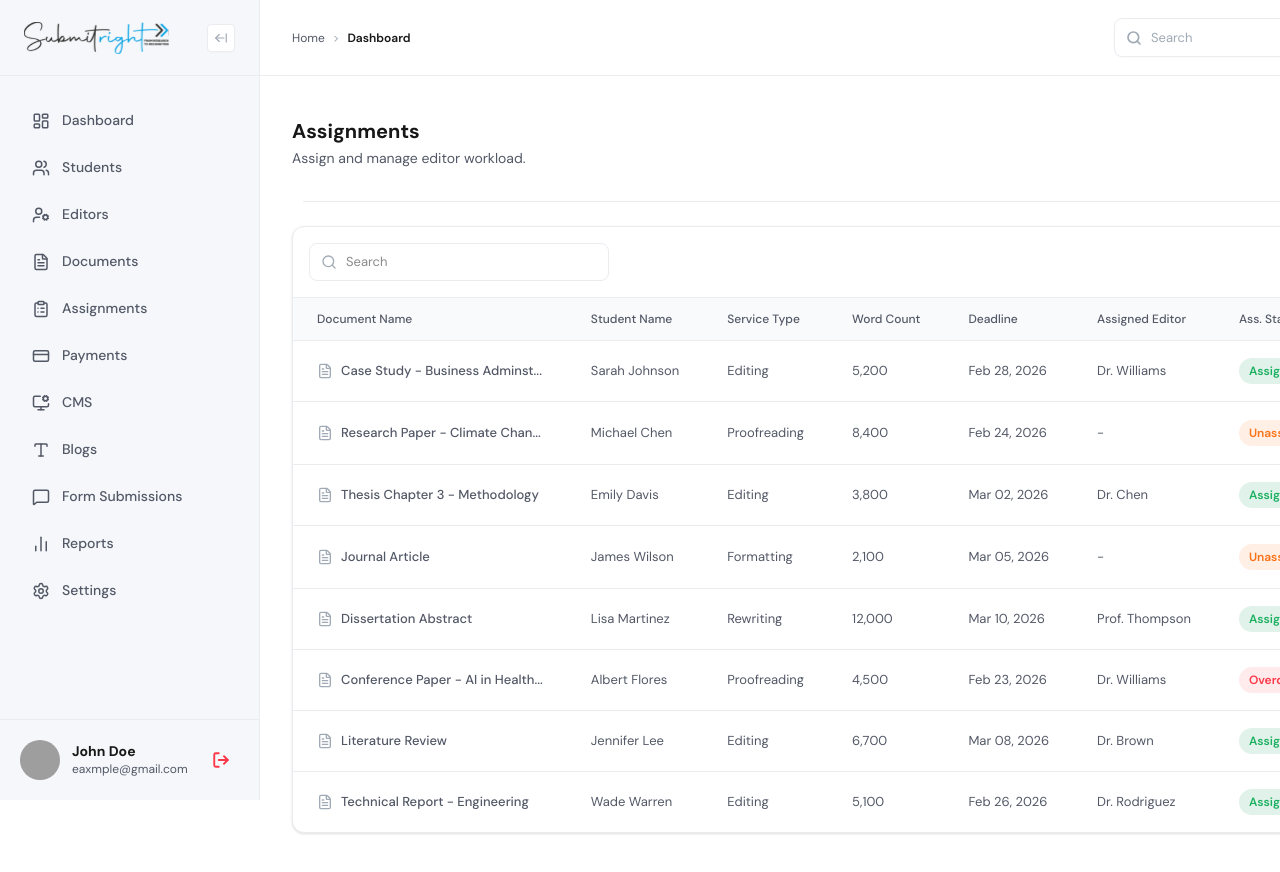
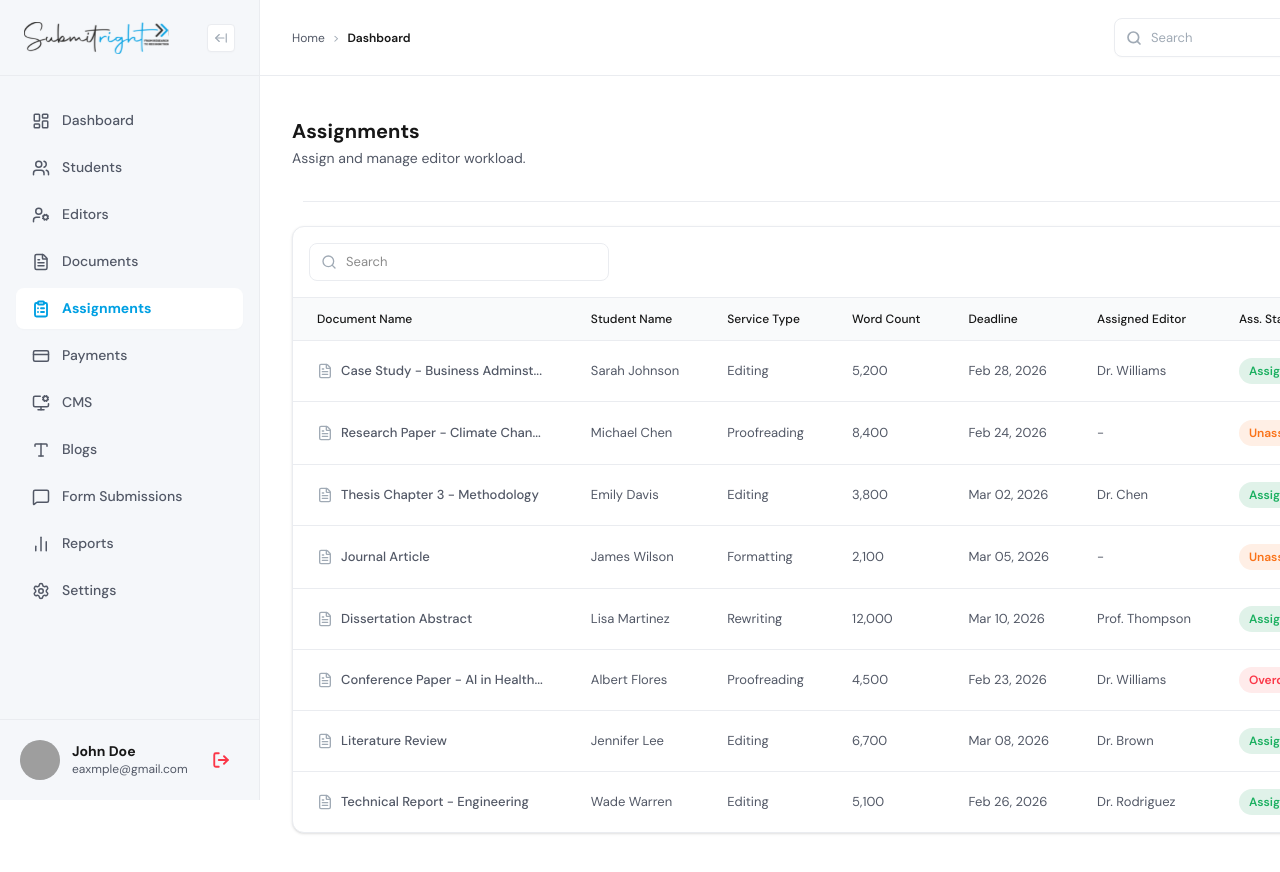
Before and after one commit to yaswanth65/submit-right, a Next.js app: page /admin/assignments in a window 1280 px wide. Shown: the top 872 px of the page. Built offline with nearby package versions, Linux system fonts and the light colour scheme; grey boxes are pictures that could not be loaded.

Commit message:
admin started 3

```diff
--- a/app/admin/assignments/page.tsx
+++ b/app/admin/assignments/page.tsx
@@ -63,14 +63,14 @@ export default function AssignmentsScreen() {
           <table className="w-full text-left border-collapse min-w-[1000px]">
             <thead>
               <tr className="bg-[#F9FAFB] border-b border-[#EAECF0]">
-                <th className="py-3 px-6 text-[12px] font-medium text-[#525866] whitespace-nowrap">Document Name</th>
-                <th className="py-3 px-6 text-[12px] font-medium text-[#525866] whitespace-nowrap">Student Name</th>
-                <th className="py-3 px-6 text-[12px] font-medium text-[#525866] whitespace-nowrap">Service Type</th>
-                <th className="py-3 px-6 text-[12px] font-medium text-[#525866] whitespace-nowrap">Word Count</th>
-                <th className="py-3 px-6 text-[12px] font-medium text-[#525866] whitespace-nowrap">Deadline</th>
-                <th className="py-3 px-6 text-[12px] font-medium text-[#525866] whitespace-nowrap">Assigned Editor</th>
-                <th className="py-3 px-6 text-[12px] font-medium text-[#525866] whitespace-nowrap">Ass. Status</th>
-                <th className="py-3 px-6 text-[12px] font-medium text-[#525866] text-center whitespace-nowrap">Action</th>
+                <th className="py-3 px-6 text-[12px] font-medium  whitespace-nowrap">Document Name</th>
+                <th className="py-3 px-6 text-[12px] font-medium whitespace-nowrap">Student Name</th>
+                <th className="py-3 px-6 text-[12px] font-medium  whitespace-nowrap">Service Type</th>
+                <th className="py-3 px-6 text-[12px] font-medium whitespace-nowrap">Word Count</th>
+                <th className="py-3 px-6 text-[12px] font-medium whitespace-nowrap">Deadline</th>
+                <th className="py-3 px-6 text-[12px] font-medium  whitespace-nowrap">Assigned Editor</th>
+                <th className="py-3 px-6 text-[12px] font-medium  whitespace-nowrap">Ass. Status</th>
+                <th className="py-3 px-6 text-[12px] font-medium  text-center whitespace-nowrap">Action</th>
               </tr>
             </thead>
             <tbody>
--- a/components/Sidebar.tsx
+++ b/components/Sidebar.tsx
@@ -12,7 +12,7 @@ export function Sidebar() {
     { name: "Students", href: "/admin/students", icon: Users },
     { name: "Editors", href: "/admin/editors", icon: UserCog },
     { name: "Documents", href: "/admin/documents", icon: FileText },
-    { name: "Assignments", href: "#", icon: ClipboardList },
+    { name: "Assignments", href: "/admin/assignments", icon: ClipboardList },
     { name: "Payments", href: "/admin/payments", icon: CreditCard },
     { name: "CMS", href: "#", icon: MonitorCog },
     { name: "Blogs", href: "#", icon: Type },
```
